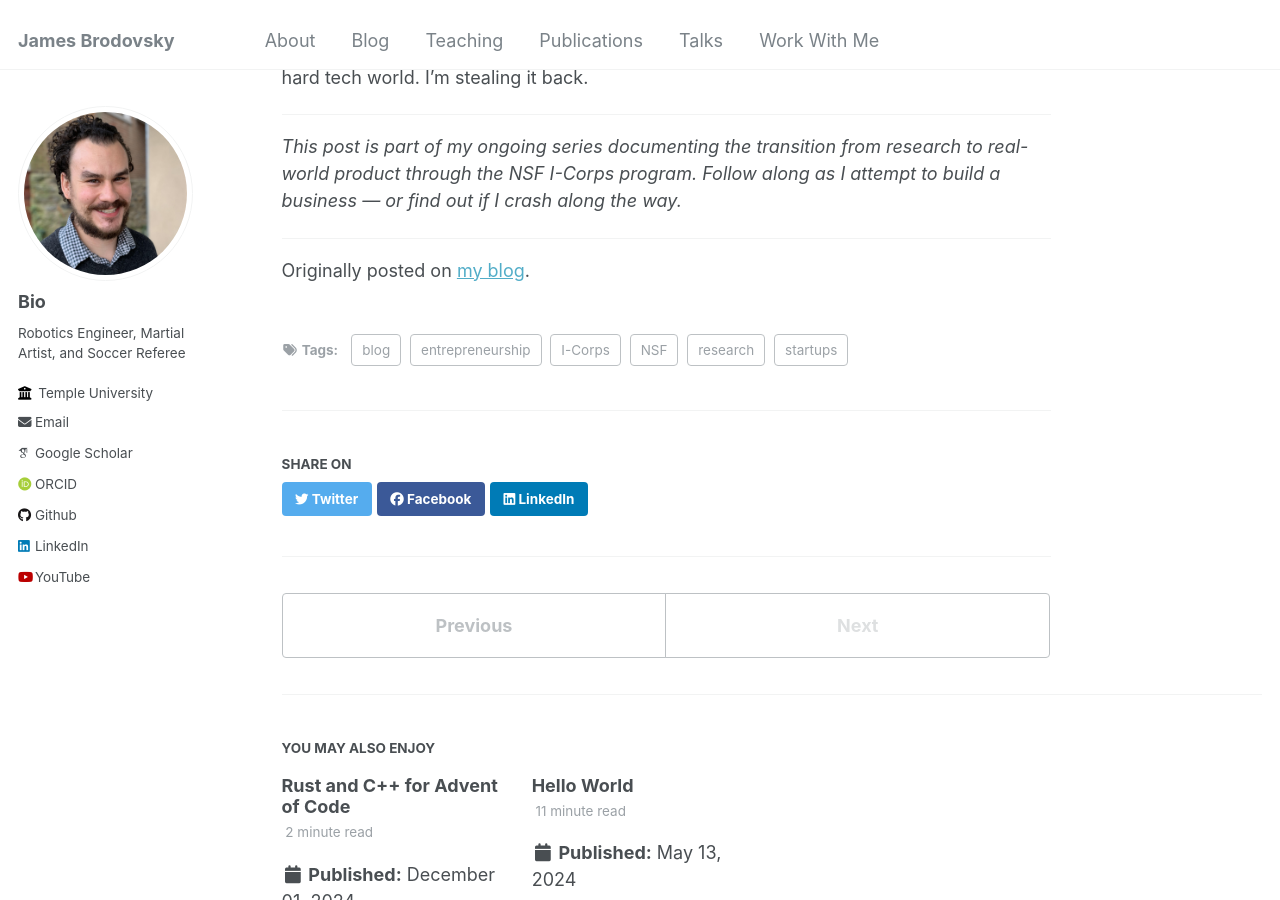
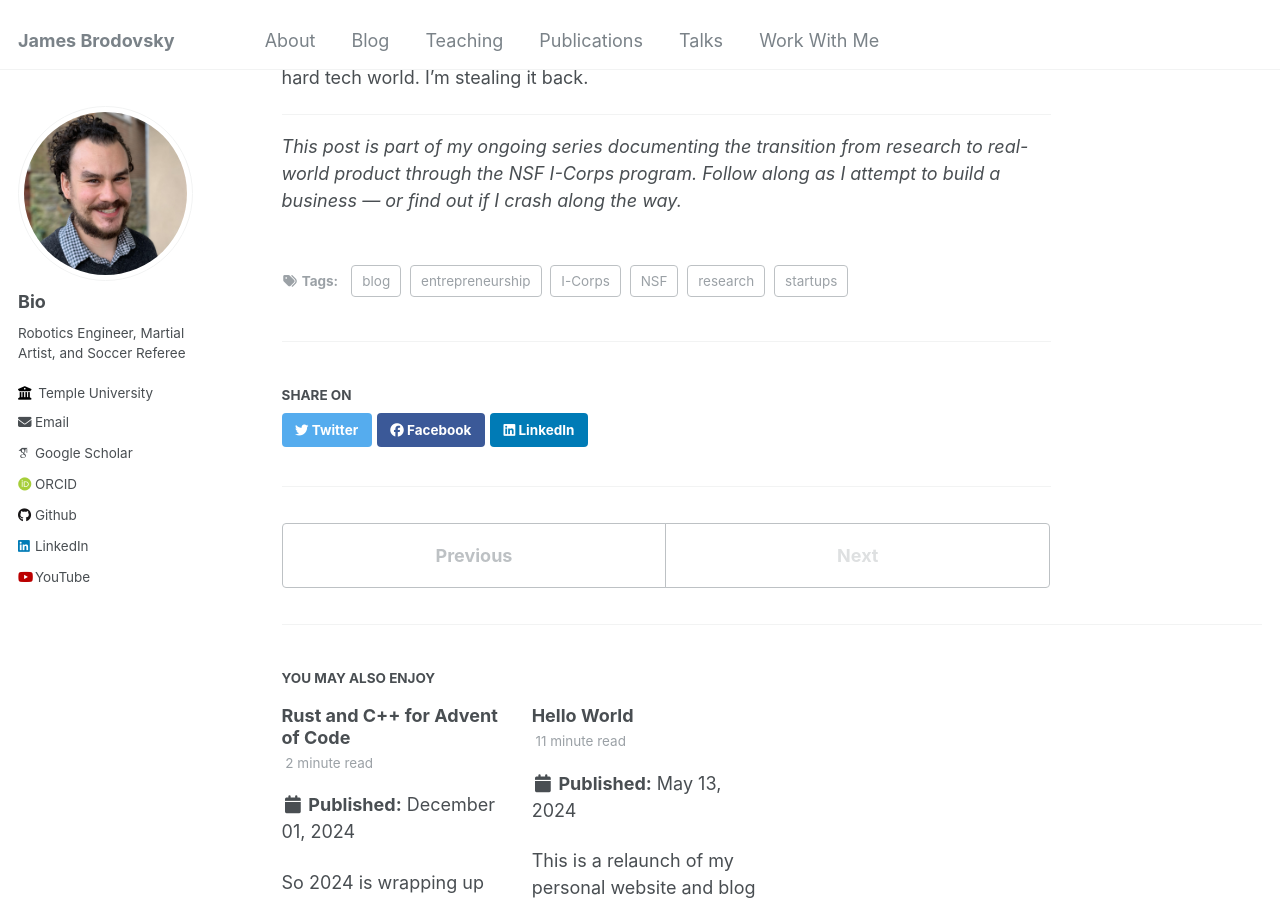
Before and after one commit to jbrodovsky/jbrodovsky.github.io, a Jekyll site: the page built from _posts/2025-04-24-navigating-the-real-world.md, in a window 1280 px wide and 900 px high, scrolled down 6160 px. Built offline with Jekyll 4.4.1, drawn with Linux system fonts in a browser that asks for light colours; some web fonts are replaced.

Commit message:
removed blog backlink

```diff
--- a/_posts/2025-04-24-navigating-the-real-world.md
+++ b/_posts/2025-04-24-navigating-the-real-world.md
@@ -104,7 +104,3 @@ To borrow a [passing phrase from Bono](https://www.youtube.com/watch?v=cLdvK7KuM
 ---
 
 *This post is part of my ongoing series documenting the transition from research to real-world product through the NSF I-Corps program. Follow along as I attempt to build a business — or find out if I crash along the way.*
-
----
-
-Originally posted on [my blog](https://jbrodovsky.github.io/blog/).
```
